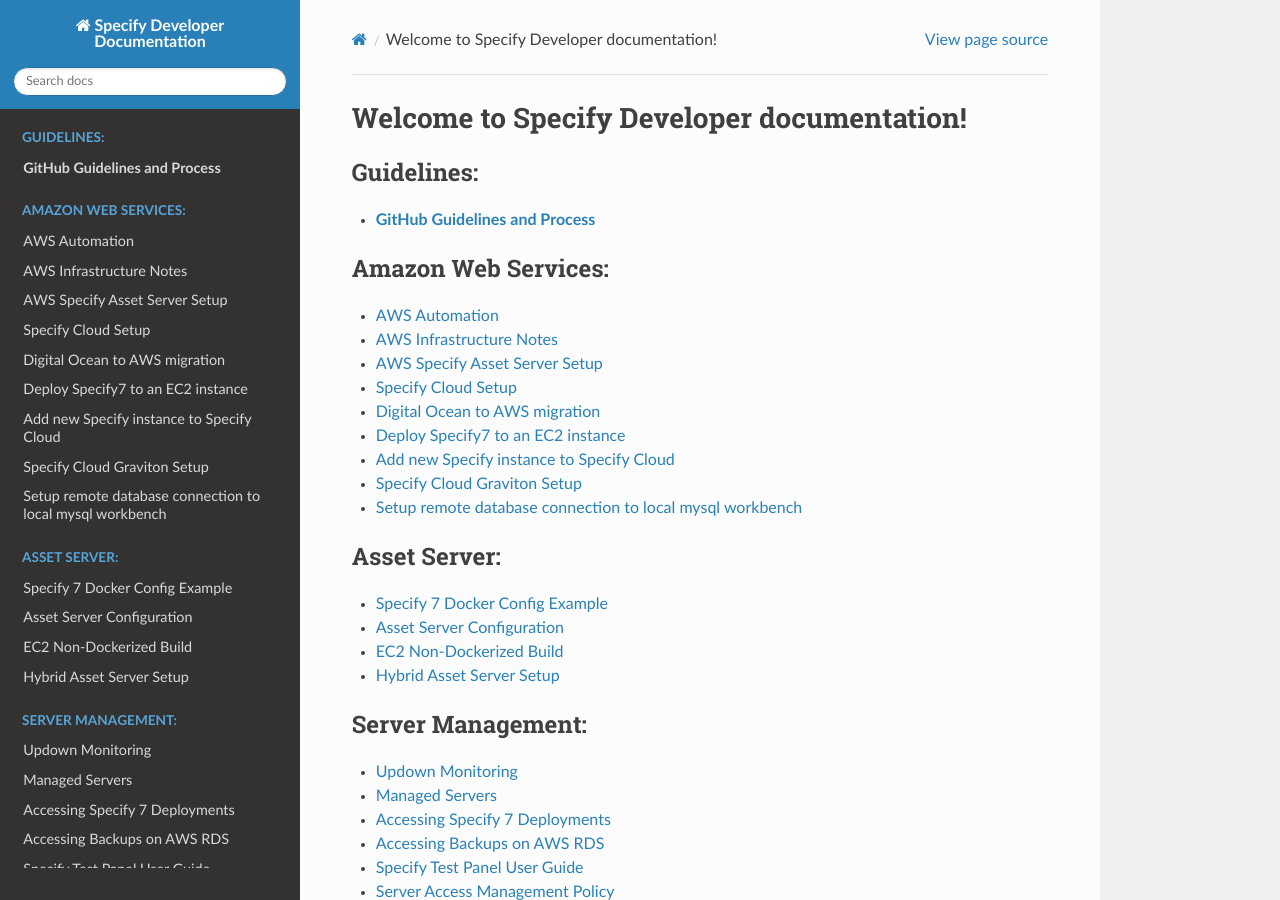
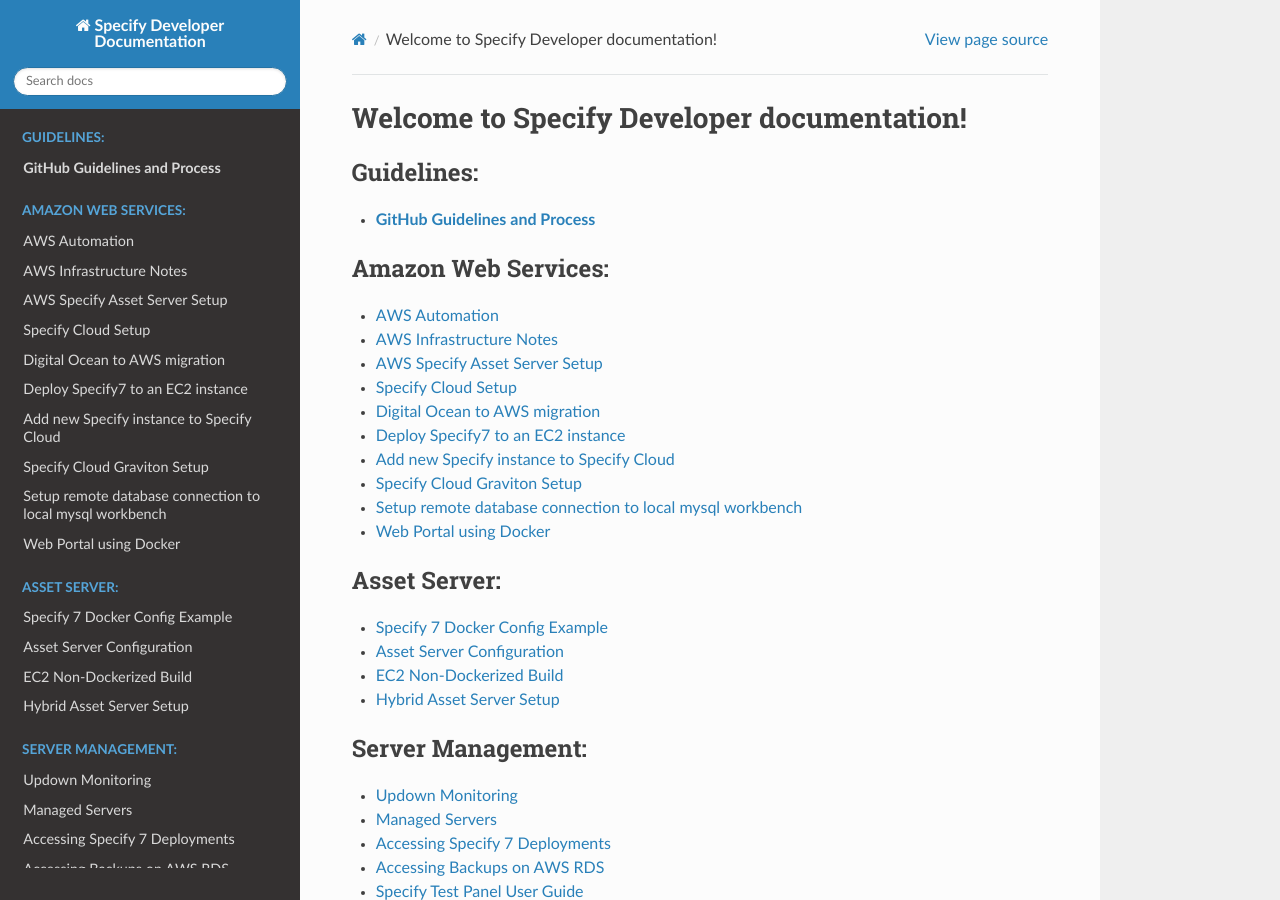
Before and after one commit to specify/specify.github.io, a Sphinx documentation site: the page built from sphinx/index.rst, in a window 1280 px wide and 900 px high. Built offline with Sphinx 7.4.7 and the Read the Docs theme 3.1.0, drawn with Linux system fonts in a browser that asks for light colours.

Commit message:
docs: add web portal instructions

```diff
--- a/sphinx/index.rst
+++ b/sphinx/index.rst
@@ -20,6 +20,7 @@
    aws/add_new_instance_to_specify_cloud
    aws/specify_cloud_graviton_setup
    aws/remote_db_connection
+   aws/web-portal-docker
 
 .. toctree::
    :maxdepth: 1
```
